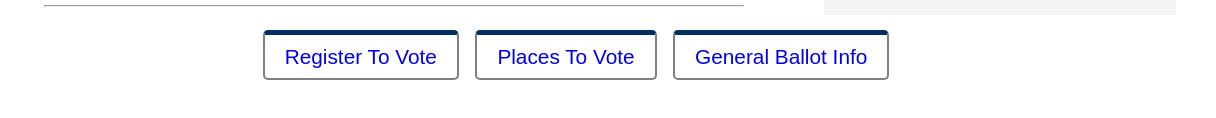
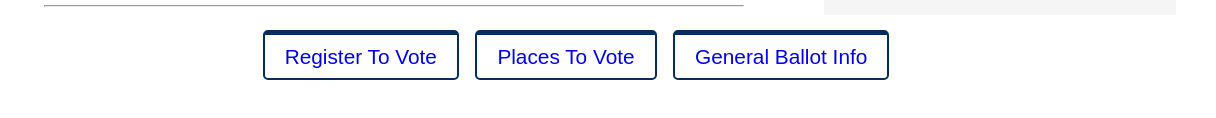
Before and after one commit to kecramer/wdi-political-hackathon, a website: page views/index.html in a window 1280 px wide. Shown: the part 582-700 px from the top of the page, 64-1280 px from the left. Drawn offline with Linux system fonts and the light colour scheme; files that its build step writes are made by us from their sources; files whose address does not match are found by name.

Commit message:
style tweaks part one million

```diff
--- a/public/style.css
+++ b/public/style.css
@@ -156,11 +156,12 @@ div * {
 nav {
   text-align: center;
   margin-top: 30px;
+  margin-bottom: 30px;
 }
 
 nav a {
   padding: 10px 20px 10px 20px;
-  border: 2px solid grey;
+  border: 2px solid #022E61;
   border-radius: 5px;
   font-size: 1.3em;
   text-decoration: none;
```
